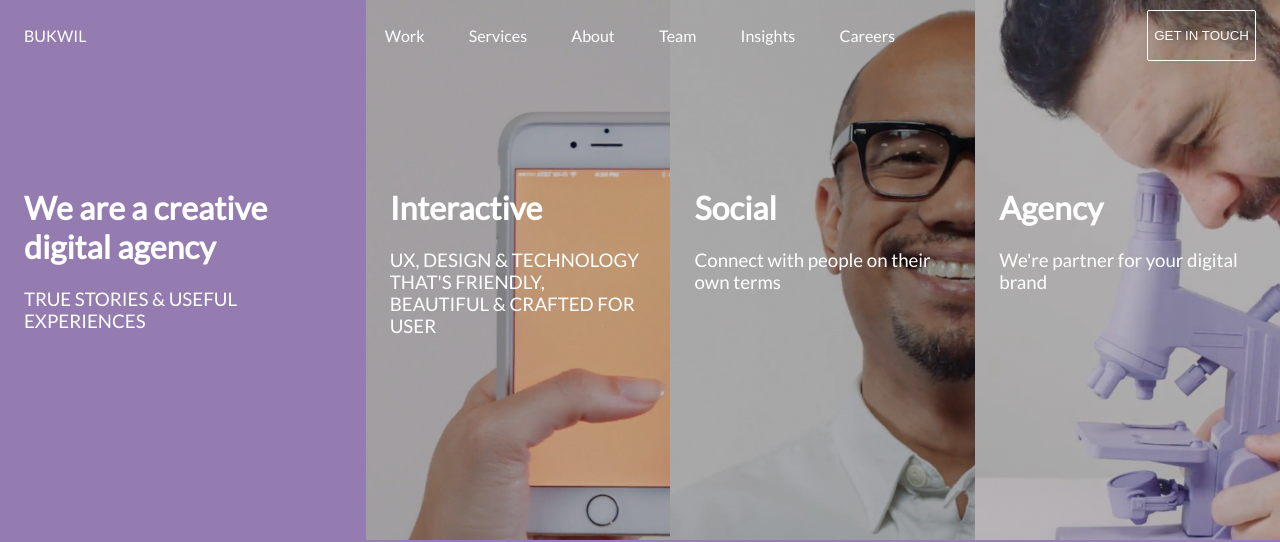
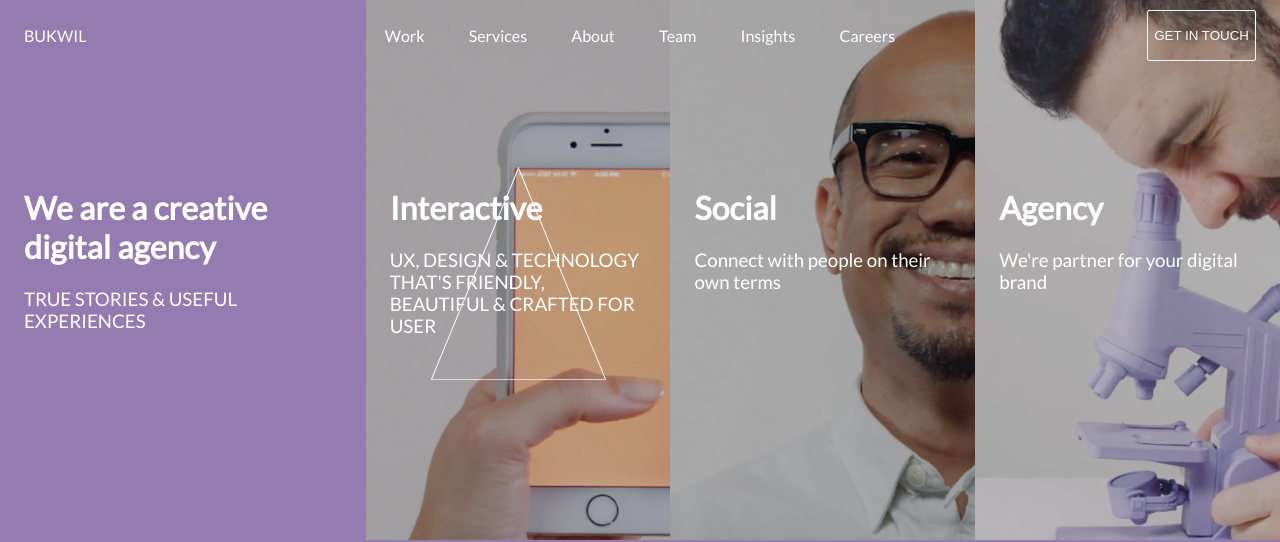
Before and after one commit to gediminasjuska/gediminasjuska.github.io, a plain HTML site: page index.html in a window 1280 px wide. Shown: the top 542 px of the page. Drawn offline with Linux system fonts and the light colour scheme.

Commit message:
added triangle

```diff
--- a/index.html
+++ b/index.html
@@ -47,6 +47,7 @@
             </div>
             <div class="main-2">
                 <div class="one">
+                    <div class="joo"><div class="triangle"></div></div>
                     <div id="eql">
                         <h1>
                             Interactive
--- a/styles.css
+++ b/styles.css
@@ -88,10 +88,43 @@ button:focus {
 .one, .two, .three{
     width: calc(100% / 3);
     display: flex;
-    position: static;
     align-items: center;
+    position: relative;
 
 }
+.joo{
+    position: absolute;
+    width: 100%;
+    z-index: 1;
+    text-align: -webkit-center;
+}
+.triangle{
+    position: relative;
+    width: 175px;
+    height: 337px;
+    transform: scaleY(0.65);
+    border-bottom: 1px solid white;
+}
+.triangle:before, .triangle:after {
+    content: "";
+    position: absolute;
+    top: 0;
+    height: 100%;
+  }
+
+.triangle:before {
+    border-left: 1px solid white;
+    left: 0;
+    transform: rotate(15deg);
+    transform-origin: bottom left;
+  }
+
+.triangle:after {
+    border-right: 1px solid white;
+    right: 0;
+    transform: rotate(-15deg);
+    transform-origin: bottom right;
+  }
 .one{
     background-image: linear-gradient( rgba(0, 0, 0, 0.23), rgba(0, 0, 0, 0.23) ), url(images/n.jpg);
     background-position: 0% 0%;
```
